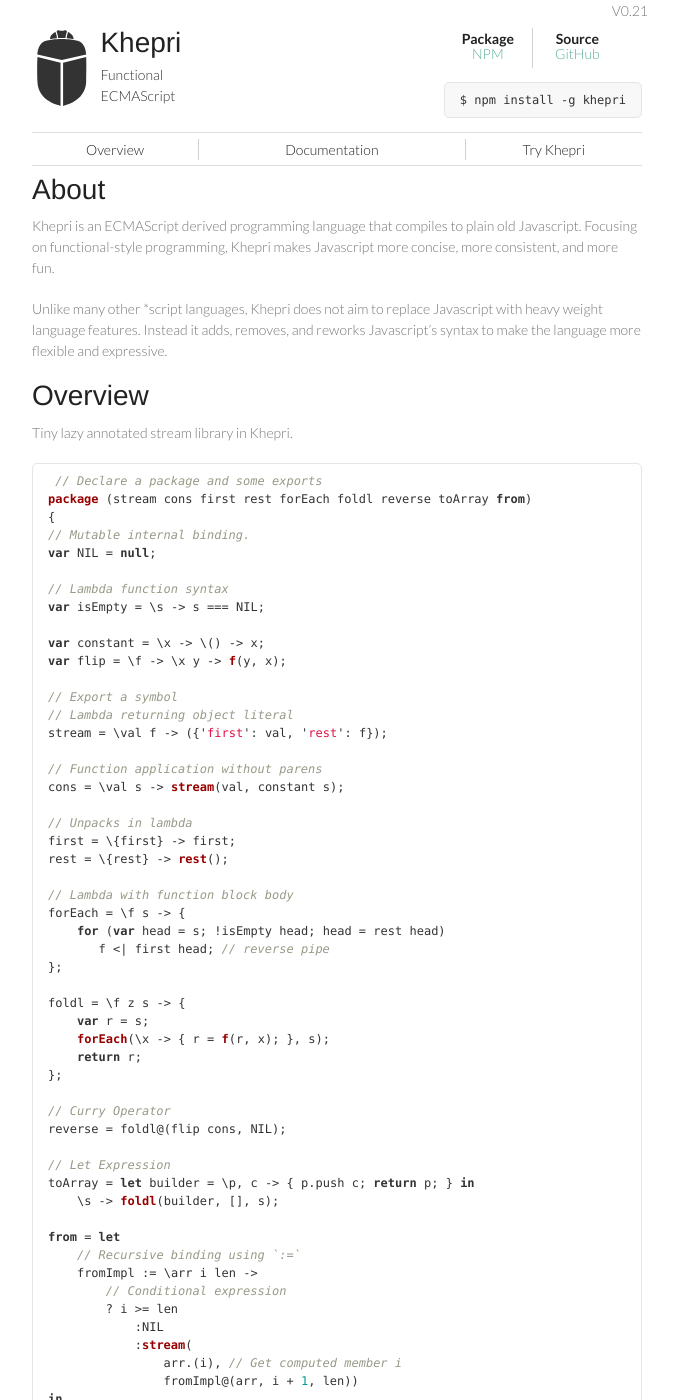
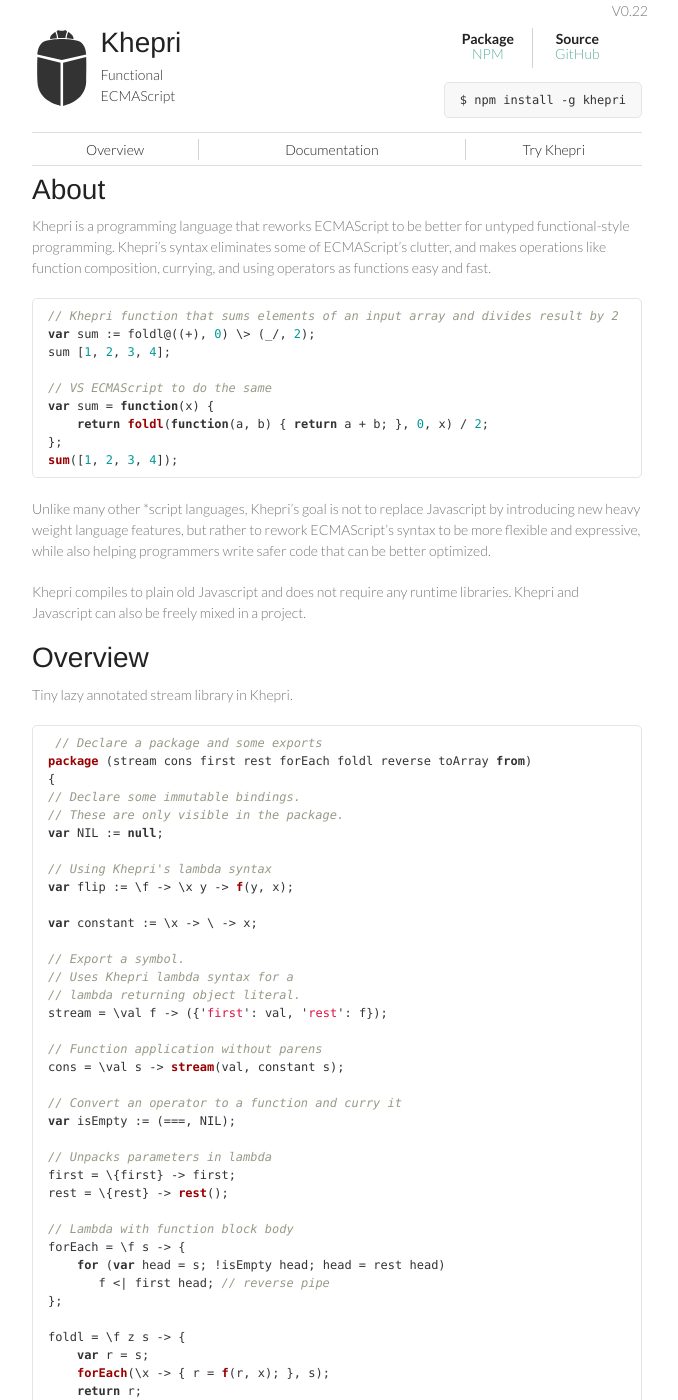
Before and after one commit to mattbierner/khepri, a Jekyll site: the page built from index.md, in a window 1280 px wide and 1400 px high. Shown: the whole window, without its empty margins (303-981 px from the left). Built offline with Jekyll 4.4.1, drawn with Linux system fonts in a browser that asks for light colours; Markdown is read by kramdown in place of the engine named in the settings; some of the changed text lies outside the part shown.

Commit message:
Updated for V0.22

````diff
--- a/_layouts/base.html
+++ b/_layouts/base.html
@@ -54,7 +54,7 @@
                     </ul>
                     <pre id="npm-code">$ npm install -g khepri</pre>
                 </div>
-                <span id='version'>V0.21</span>
+                <span id='version'>V0.22</span>
             </div>
 
             <nav id='pages'>
--- a/index.md
+++ b/index.md
@@ -3,11 +3,30 @@
 ---
 
 # About
-Khepri is an ECMAScript derived programming language that compiles to plain old Javascript.
-Focusing on functional-style programming, Khepri makes Javascript more concise, more consistent, and more fun.
+Khepri is a programming language that reworks ECMAScript to be better for untyped
+functional-style programming. Khepri's syntax eliminates some of ECMAScript's
+clutter, and makes operations like function composition, currying, and using
+operators as functions easy and fast.
 
-Unlike many other \*script languages, Khepri does not aim to replace Javascript with heavy weight language features.
-Instead it adds, removes, and reworks Javascript's syntax to make the language more flexible and expressive.
+```javascript
+// Khepri function that sums elements of an input array and divides result by 2
+var sum := foldl@((+), 0) \> (_/, 2);
+sum [1, 2, 3, 4];
+
+// VS ECMAScript to do the same
+var sum = function(x) {
+    return foldl(function(a, b) { return a + b; }, 0, x) / 2;
+};
+sum([1, 2, 3, 4]);
+```
+
+Unlike many other *script languages, Khepri's goal is not to replace Javascript
+by introducing new heavy weight language features, but rather to rework ECMAScript's
+syntax to be more flexible and expressive, while also helping programmers write
+safer code that can be better optimized.
+
+Khepri compiles to plain old Javascript and does not require any runtime
+libraries. Khepri and Javascript can also be freely mixed in a project.
 
 # Overview
 Tiny lazy annotated stream library in Khepri.
@@ -16,23 +35,27 @@
  // Declare a package and some exports
 package (stream cons first rest forEach foldl reverse toArray from)
 {
-// Mutable internal binding.
-var NIL = null;
+// Declare some immutable bindings.
+// These are only visible in the package.
+var NIL := null;
 
-// Lambda function syntax
-var isEmpty = \s -> s === NIL;
+// Using Khepri's lambda syntax
+var flip := \f -> \x y -> f(y, x);
 
-var constant = \x -> \() -> x;
-var flip = \f -> \x y -> f(y, x);
+var constant := \x -> \ -> x;
 
-// Export a symbol
-// Lambda returning object literal
+// Export a symbol.
+// Uses Khepri lambda syntax for a
+// lambda returning object literal.
 stream = \val f -> ({'first': val, 'rest': f});
 
 // Function application without parens
 cons = \val s -> stream(val, constant s);
 
-// Unpacks in lambda
+// Convert an operator to a function and curry it
+var isEmpty := (===, NIL);
+
+// Unpacks parameters in lambda
 first = \{first} -> first;
 rest = \{rest} -> rest();
 
@@ -48,13 +71,12 @@
     return r;
 };
 
-// Curry Operator
+// Currying a function
 reverse = foldl@(flip cons, NIL);
 
-// Let Expression
-toArray = let builder = \p, c -> { p.push c; return p; } in
-    \s -> foldl(builder, [], s);
+toArray = foldl@([].concat.bind([]), []);
 
+// Let Expression to bind a value in an expression
 from = let
     // Recursive binding using `:=`
     fromImpl := \arr i len ->
@@ -76,7 +98,7 @@
 ```javascript
 package ()
 with
-    // Import the stream library and unpack
+    // Import the stream library and unpack some symbols
     import 'stream' stream#{cons foldl reverse}
 in {
     // Declare global.
@@ -102,6 +124,8 @@
 ```
 
 ### Compile
+See [the wiki](https://github.com/mattbierner/khepri/wiki/compiler) for more complete
+compiler documentation.
 
 ```
 # Compile file to stdout
````
Also changed, not shown: .gitmodules, javascripts/console-built.js.
